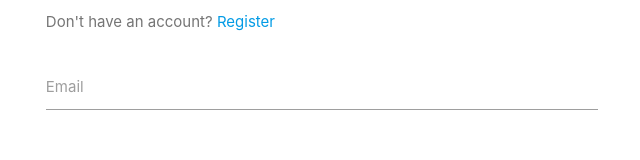
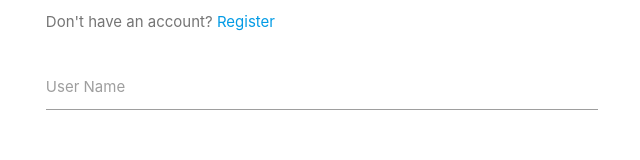
Before and after one commit to ohdaveed/gaia-2.0, a React (Create React App) app: page /login in a window 1280 px wide. Shown: the part 224-384 px from the top of the page, without its empty margins (318-958 px from the left). Built offline with nearby package versions, Linux system fonts and the light colour scheme.

Commit message:
updated email to username for register and login

```diff
--- a/src/components/auth/Login.js
+++ b/src/components/auth/Login.js
@@ -4,7 +4,7 @@ class Login extends Component {
     constructor() {
         super();
         this.state = {
-            email: "",
+            username: "",
             password: "",
             errors: {}
         };
@@ -15,7 +15,7 @@ class Login extends Component {
     onSubmit = (e) => {
         e.preventDefault();
         const userData = {
-            email: this.state.email,
+            username: this.state.username,
             password: this.state.password
         };
         console.log(userData);
@@ -48,12 +48,12 @@ class Login extends Component {
                             <div className="input-field col s12">
                                 <input
                                     onChange={this.onChange}
-                                    value={this.state.email}
-                                    error={errors.email}
-                                    id="email"
-                                    type="email"
+                                    value={this.state.username}
+                                    error={errors.username}
+                                    id="username"
+                                    type="text"
                                 />
-                                <label htmlFor="email">Email</label>
+                                <label htmlFor="username">User Name</label>
                             </div>
                             <div className="input-field col s12">
                                 <input
--- a/src/components/auth/Register.js
+++ b/src/components/auth/Register.js
@@ -4,7 +4,7 @@ class Register extends Component {
     constructor() {
         super();
         this.state = {
-            name: "",
+            username: "",
             email: "",
             password: "",
             password2: "",
@@ -17,7 +17,7 @@ class Register extends Component {
     onSubmit = (e) => {
         e.preventDefault();
         const newUser = {
-            name: this.state.name,
+            name: this.state.username,
             email: this.state.email,
             password: this.state.password,
             password2: this.state.password2
@@ -52,12 +52,12 @@ class Register extends Component {
                             <div className="input-field col s12">
                                 <input
                                     onChange={this.onChange}
-                                    value={this.state.name}
-                                    error={errors.name}
+                                    value={this.state.username}
+                                    error={errors.username}
                                     id="name"
                                     type="text"
                                 />
-                                <label htmlFor="name">Name</label>
+                                <label htmlFor="username">User Name</label>
                             </div>
                             <div className="input-field col s12">
                                 <input
```
